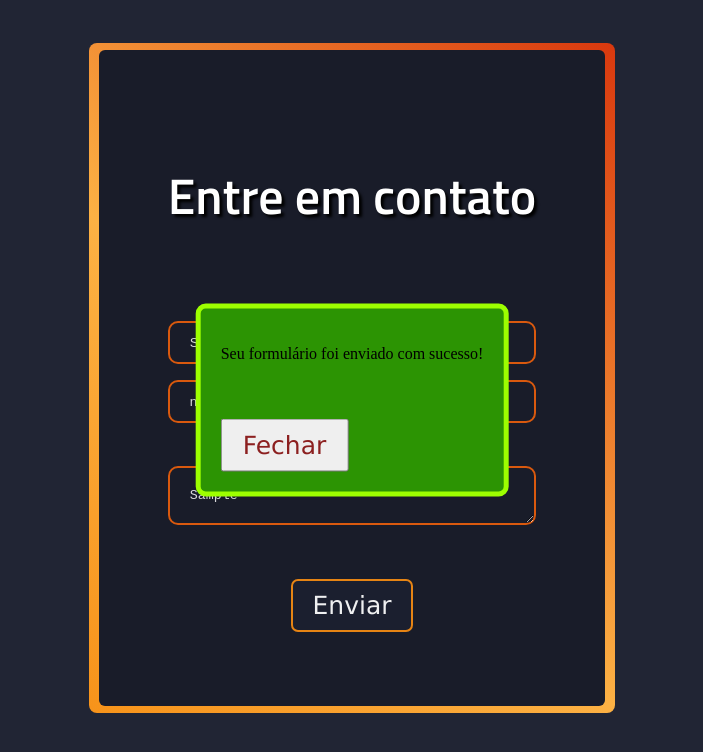
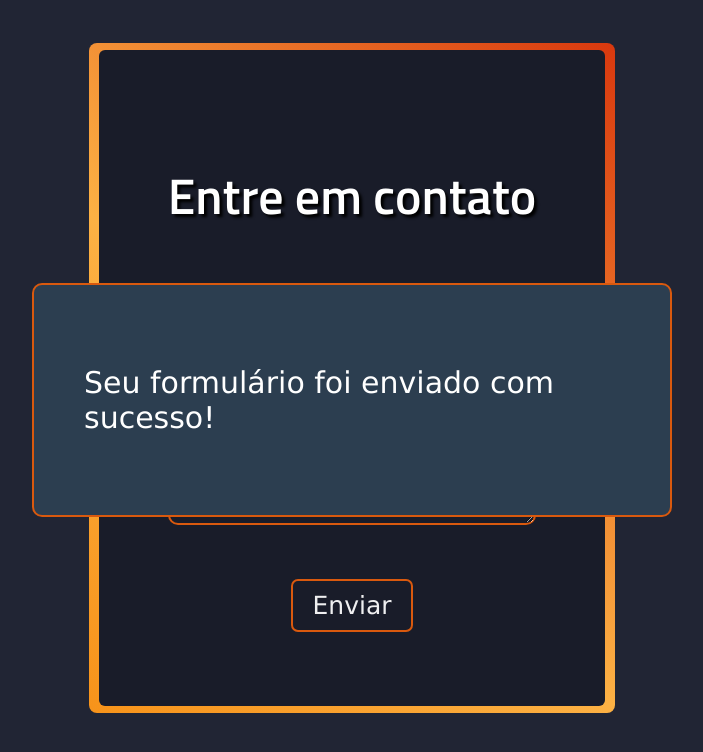
Before and after one commit to Gustamv/Bitcoin-Website, a plain HTML site: page form.html in a window 1280 px wide. Both pictures are taken after typing "Sample", "name@example.com", "Sample" into the empty fields and a click on the button "Enviar". Shown: the whole page, without its empty margins (288-991 px from the left). Drawn offline with Linux system fonts and the light colour scheme.

Commit message:
estilização de popup do formulario

```diff
--- a/form.css
+++ b/form.css
@@ -144,9 +144,9 @@
 
   #send {
     margin-top: 40px;
-    background: #1c2030d5;
+    background: #191c29;
     color: rgba(255, 255, 255, 0.932);
-    border: 2px solid #e68414;
+    border: 2px solid #d9590e;
     font-size: 25px;
     padding: 10px 20px;
     border-radius: 7px;
@@ -173,17 +173,32 @@
   top: 50%;
   left: 50%;
   transform: translate(-50%, -50%);
-  background-color: #2c9403;
-  padding: 20px;
-  border: 5px solid #9dff00;
+  background-color: #2c3e50;
+  padding: 50px;
+  border: 2px solid #d9590e;
   border-radius: 10px;
 
+
+}
+
+#popup-text {
+  color: #ffffff;
+  font-size: 30px;
+  font-family: Verdana, Geneva, Tahoma, sans-serif;
 }
 
 button {
   margin-top: 40px;
-  color: rgba(133, 17, 17, 0.932);
-  font-size: 25px;
+  background: #1c2030d5;
+  color: rgba(255, 255, 255, 0.932);
+  border: 2px solid #1c2030d5;
   padding: 10px 20px;
+  border-radius: 7px;
   font-family: Verdana, Geneva, Tahoma, sans-serif;
 }
+
+button:hover {
+  border: 2px solid #87fc44;
+  color: rgb(255, 255, 255);
+  background: #1c2030d5;
+}
--- a/form.html
+++ b/form.html
@@ -23,30 +23,7 @@
 
     <!-- Pop-up -->
     <div id="popup" class="popup">
-        <p>Seu formulário foi enviado com sucesso!</p>
-        <button id="fechar" onclick="fecharPopup()">Fechar</button>
+        <p id="popup-text">Seu formulário foi enviado com sucesso!</p>
     </div>
-
-    <script>
-        function validarForm() {
-            // Lógica de validação do formulário aqui
-            // ...
-
-            // Exibe o pop-up se o formulário for válido
-            mostrarPopup(event);
-            return false; // Impede o envio do formulário
-        }
-
-        function mostrarPopup(event) {
-            event.preventDefault(); // Impede o envio do formulário
-            var popup = document.getElementById("popup");
-            popup.style.display = "block";
-        }
-
-        function fecharPopup() {
-            var popup = document.getElementById("popup");
-            popup.style.display = "none";
-        }
-    </script>
 </body>
 </html>
--- a/form.js
+++ b/form.js
@@ -1,13 +1,26 @@
-    // Função para mostrar o pop-up
+function validarForm() {
+    // Lógica de validação do formulário aqui
+    // ...
+
+    // Exibe o pop-up se o formulário for válido
+    mostrarPopup(event);
+    return false; // Impede o envio do formulário
+}
+
 function mostrarPopup(event) {
     event.preventDefault(); // Impede o envio do formulário
-
     var popup = document.getElementById("popup");
     popup.style.display = "block";
 }
 
-      // Função para fechar o pop-up
 function fecharPopup() {
   var popup = document.getElementById("popup");
   popup.style.display = "none";
 }
+
+document.addEventListener("click", function(event) {
+  var popup = document.getElementById("popup");
+  if (event.target !== popup && !popup.contains(event.target)) {
+      fecharPopup();
+  }
+});
```
Lines whose indentation alone changed are shown as unchanged.
